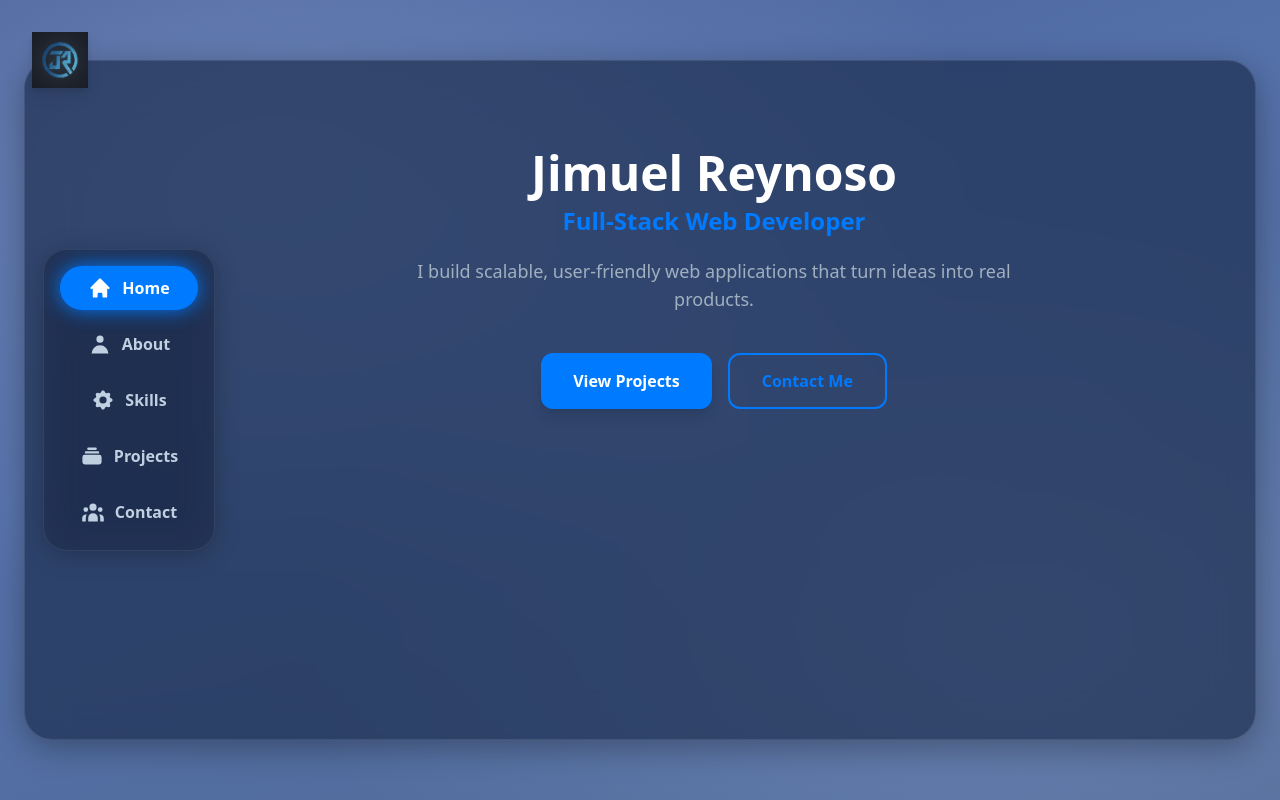
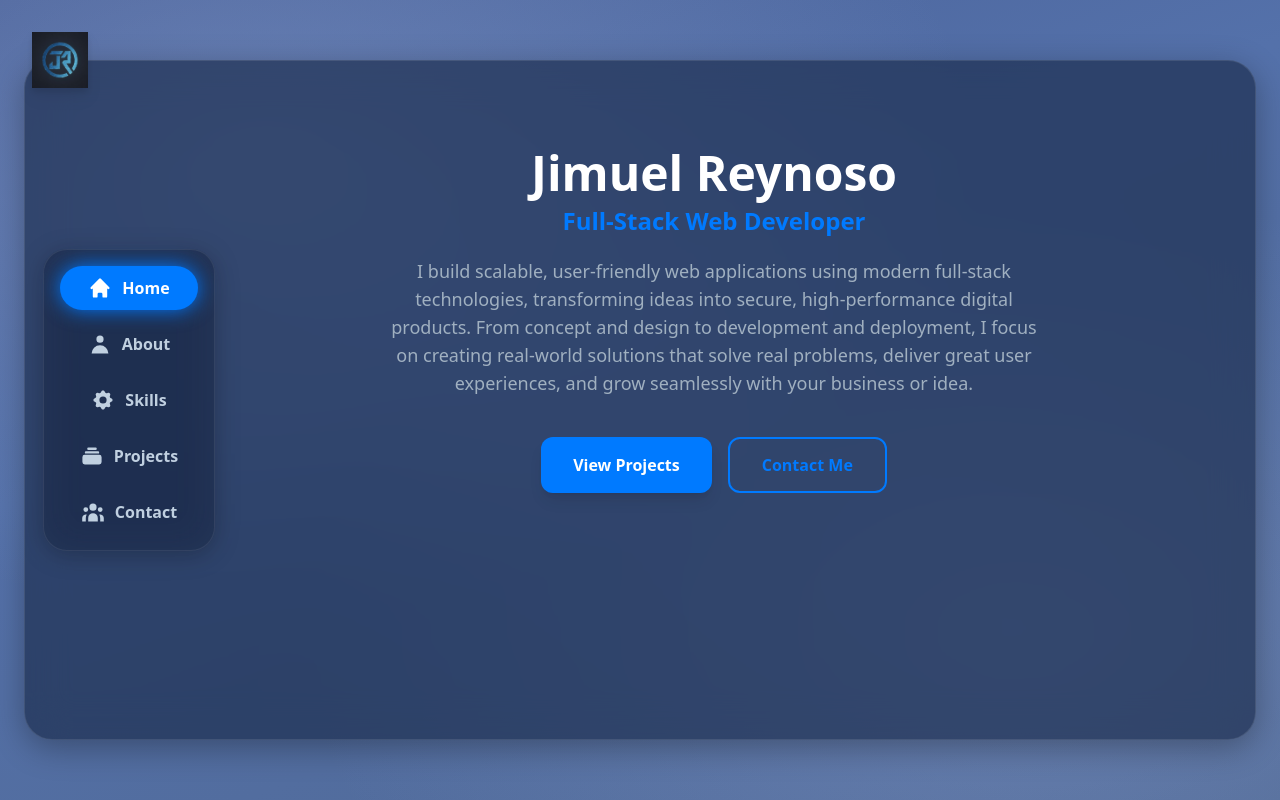
Before and after one commit to JReynoso12/My-own-page, a Next.js app: page / in a window 1280 px wide. Built offline with nearby package versions, Linux system fonts and the light colour scheme.

Commit message:
Update Hero component description to emphasize the use of modern full-stack technologies and focus on delivering secure, high-performance digital products that solve real-world problems and enhance user experiences.

```diff
--- a/components/Hero.tsx
+++ b/components/Hero.tsx
@@ -39,7 +39,7 @@ export default function Hero({ onViewProjects, onContact }: HeroProps) {
             transition={{ duration: 0.4, delay: 0.3 }}
             className="text-[#A0B0C0] text-base md:text-lg max-w-2xl mx-auto mb-10 leading-relaxed"
           >
-            I build scalable, user-friendly web applications that turn ideas into real products.
+            I build scalable, user-friendly web applications using modern full-stack technologies, transforming ideas into secure, high-performance digital products. From concept and design to development and deployment, I focus on creating real-world solutions that solve real problems, deliver great user experiences, and grow seamlessly with your business or idea.
           </motion.p>
 
           {/* CTA Buttons */}
```
